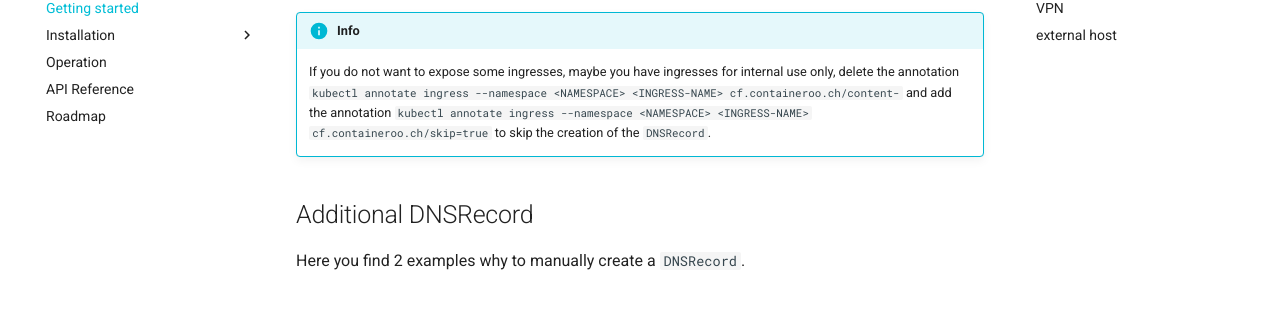
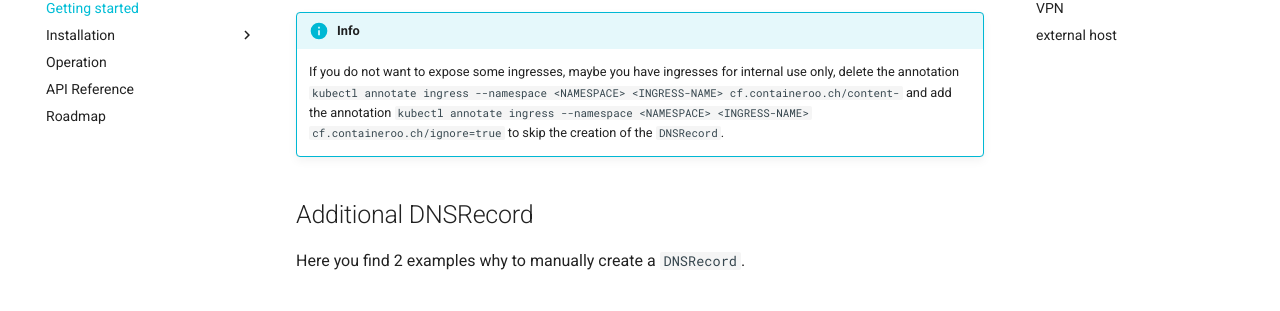
Before and after one commit to containeroo/cloudflare-operator, an MkDocs documentation site: the page built from docs/content/getting_started.md, in a window 1280 px wide and 900 px high, scrolled down 1473 px. Shown: the part 154-465 px from the top of the window. Built offline with MkDocs 1.6.1 and Material for MkDocs 9.7.7, drawn with Linux system fonts in a browser that asks for light colours; comment, search, counter and statistics services are not loaded.

Commit message:
Change ingress ignore annotation

````diff
--- a/docs/content/getting_started.md
+++ b/docs/content/getting_started.md
@@ -77,7 +77,7 @@ kubectl annotate ingress --all-namespaces --all "cf.containeroo.ch/content=examp
 ```
 
 !!! info
-    If you do not want to expose some ingresses, maybe you have ingresses for internal use only, delete the annotation `kubectl annotate ingress --namespace <NAMESPACE> <INGRESS-NAME> cf.containeroo.ch/content-` and add the annotation `kubectl annotate ingress --namespace <NAMESPACE> <INGRESS-NAME> cf.containeroo.ch/skip=true` to skip the creation of the `DNSRecord`.
+    If you do not want to expose some ingresses, maybe you have ingresses for internal use only, delete the annotation `kubectl annotate ingress --namespace <NAMESPACE> <INGRESS-NAME> cf.containeroo.ch/content-` and add the annotation `kubectl annotate ingress --namespace <NAMESPACE> <INGRESS-NAME> cf.containeroo.ch/ignore=true` to skip the creation of the `DNSRecord`.
 
 ## Additional DNSRecord
 
````
Also changed, not shown: docs/content/core_concept.md (+2 -2 lines), 1 other file.
